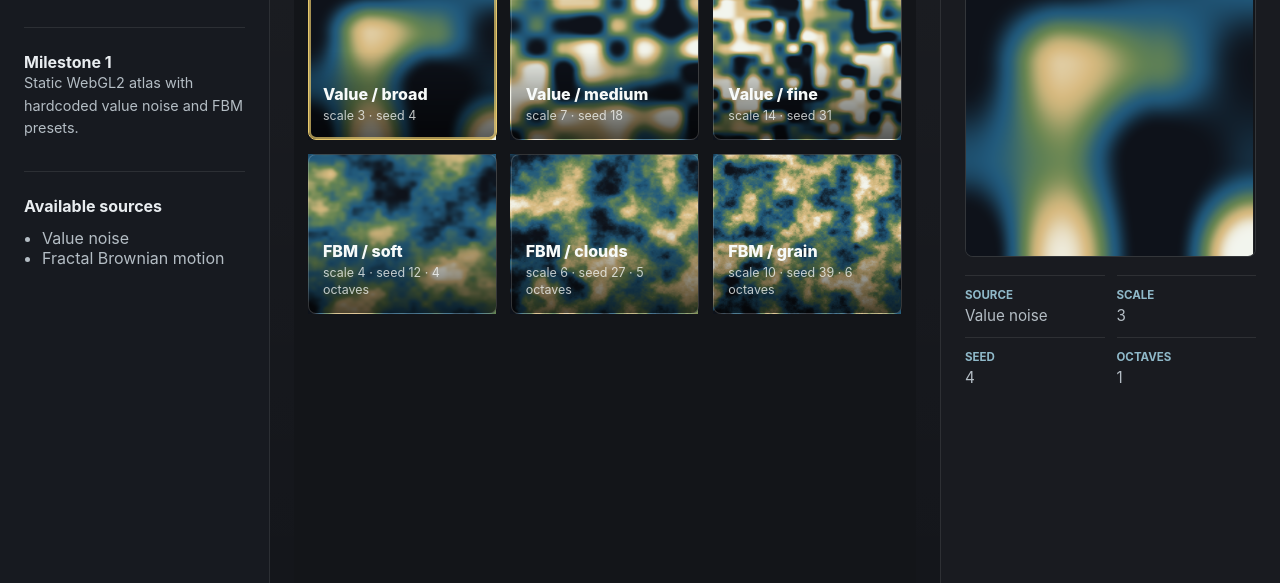
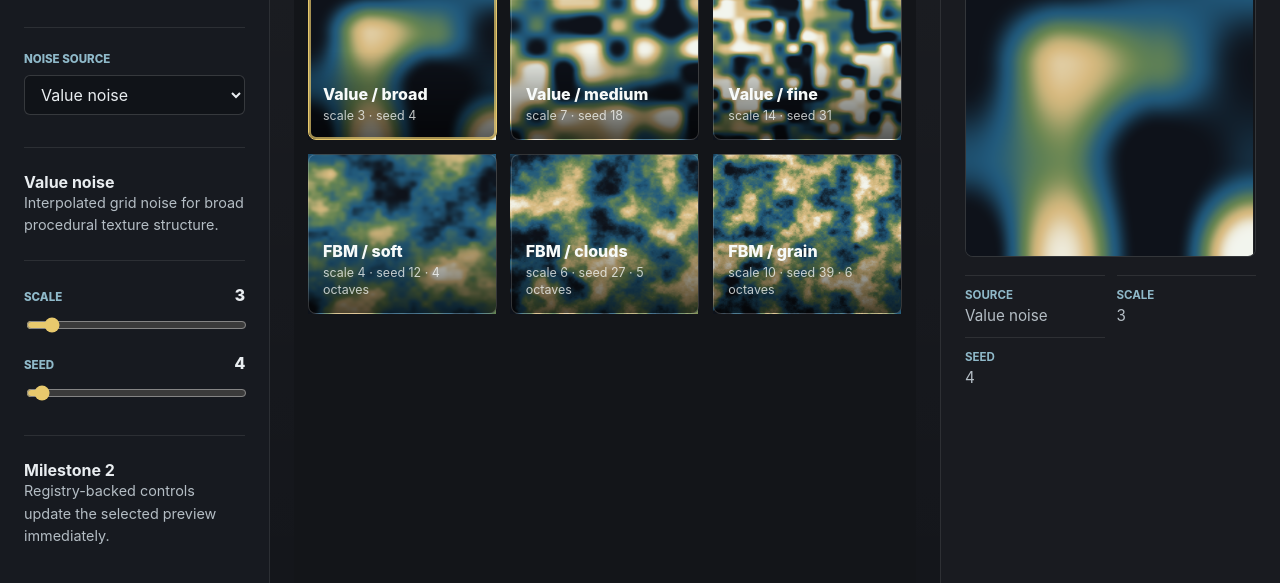
Before and after one commit to atolix/noise-atlas, a website built with Vite: page index.html in a window 1280 px wide. Shown: the part 119-702 px from the top of the page. Built offline with nearby package versions, Linux system fonts and the light colour scheme.

Commit message:
Add metadata-driven noise controls

```diff
--- a/src/main.ts
+++ b/src/main.ts
@@ -1,4 +1,6 @@
-import { atlasCells, describeCell, type AtlasCell } from "./noise/presets";
+import { atlasCells, describeCell } from "./noise/presets";
+import { getDefaultParameterValues, getNoiseDefinition, noiseDefinitions } from "./noise/registry";
+import type { AtlasCell, NoiseParameter } from "./noise/types";
 import { WebGlNoiseRenderer } from "./renderer/webgl";
 import "./styles.css";
 
@@ -10,6 +12,7 @@ if (!app) {
 
 const root = app;
 let selectedIndex = 0;
+let activeNoiseId = atlasCells[0]?.noiseId ?? noiseDefinitions[0]?.id ?? "value";
 let atlasRenderer: WebGlNoiseRenderer | null = null;
 let previewRenderer: WebGlNoiseRenderer | null = null;
 
@@ -21,15 +24,17 @@ root.innerHTML = `
         <h1>Procedural previews</h1>
       </div>
       <div class="control-group">
-        <h2>Milestone 1</h2>
-        <p>Static WebGL2 atlas with hardcoded value noise and FBM presets.</p>
+        <label class="field-label" for="noise-source">Noise source</label>
+        <select id="noise-source" class="select-control"></select>
       </div>
       <div class="control-group compact">
-        <h2>Available sources</h2>
-        <ul>
-          <li>Value noise</li>
-          <li>Fractal Brownian motion</li>
-        </ul>
+        <h2 data-noise-name></h2>
+        <p data-noise-description></p>
+      </div>
+      <form class="parameter-form" aria-label="Noise parameters"></form>
+      <div class="control-group compact">
+        <h2>Milestone 2</h2>
+        <p>Registry-backed controls update the selected preview immediately.</p>
       </div>
     </aside>
 
@@ -63,10 +68,15 @@ const previewCanvas = query<HTMLCanvasElement>(".preview-canvas");
 const grid = query<HTMLDivElement>(".atlas-grid");
 const selectedName = query<HTMLHeadingElement>("[data-selected-name]");
 const metadata = query<HTMLDListElement>(".metadata");
+const noiseSelect = query<HTMLSelectElement>("#noise-source");
+const noiseName = query<HTMLHeadingElement>("[data-noise-name]");
+const noiseDescription = query<HTMLParagraphElement>("[data-noise-description]");
+const parameterForm = query<HTMLFormElement>(".parameter-form");
 
 try {
   atlasRenderer = new WebGlNoiseRenderer(atlasCanvas);
   previewRenderer = new WebGlNoiseRenderer(previewCanvas);
+  renderNoiseSelect();
   renderGridButtons();
   renderSelection();
   queueRender();
@@ -91,6 +101,14 @@ window.addEventListener("keydown", (event) => {
   }
 });
 
+noiseSelect.addEventListener("change", () => {
+  activeNoiseId = noiseSelect.value;
+  const existingIndex = atlasCells.findIndex((cell) => cell.noiseId === activeNoiseId);
+  selectedIndex = existingIndex === -1 ? createCellFromActiveNoise() : existingIndex;
+  renderSelection();
+  queueRender();
+});
+
 function renderGridButtons(): void {
   grid.innerHTML = "";
 
@@ -99,7 +117,7 @@ function renderGridButtons(): void {
     button.className = "atlas-cell";
     button.type = "button";
     button.dataset.cellId = cell.id;
-    button.setAttribute("aria-label", `${cell.name}, ${describeCell(cell)}`);
+    button.setAttribute("aria-label", `${cell.label}, ${describeCell(cell)}`);
     button.addEventListener("click", () => {
       selectedIndex = index;
       renderSelection();
@@ -107,7 +125,7 @@ function renderGridButtons(): void {
     });
 
     button.innerHTML = `
-      <span class="cell-label">${cell.name}</span>
+      <span class="cell-label">${cell.label}</span>
       <span class="cell-meta">${describeCell(cell)}</span>
     `;
 
@@ -115,22 +133,100 @@ function renderGridButtons(): void {
   }
 }
 
+function renderNoiseSelect(): void {
+  noiseSelect.innerHTML = "";
+
+  for (const definition of noiseDefinitions) {
+    const option = document.createElement("option");
+    option.value = definition.id;
+    option.textContent = definition.name;
+    noiseSelect.append(option);
+  }
+}
+
 function renderSelection(): void {
   const selected = getSelectedCell();
-  selectedName.textContent = selected.name;
-  metadata.innerHTML = `
-    <div><dt>Source</dt><dd>${selected.kind === "fbm" ? "FBM" : "Value noise"}</dd></div>
-    <div><dt>Scale</dt><dd>${selected.scale}</dd></div>
-    <div><dt>Seed</dt><dd>${selected.seed}</dd></div>
-    <div><dt>Octaves</dt><dd>${selected.octaves}</dd></div>
-  `;
+  const definition = getNoiseDefinition(selected.noiseId);
+  activeNoiseId = selected.noiseId;
+  noiseSelect.value = activeNoiseId;
+  noiseName.textContent = definition.name;
+  noiseDescription.textContent = definition.description;
+  selectedName.textContent = selected.label;
+  renderSelectedMetadata(selected, definition.parameters);
+  renderParameterControls(selected, definition.parameters);
+  updateGridSelection();
+}
 
+function updateGridSelection(): void {
   for (const [index, button] of getCellButtons().entries()) {
     const isSelected = index === selectedIndex;
     button.classList.toggle("is-selected", isSelected);
     button.setAttribute("aria-pressed", String(isSelected));
     button.tabIndex = isSelected ? 0 : -1;
+    const cell = atlasCells[index];
+    button.setAttribute("aria-label", `${cell.label}, ${describeCell(cell)}`);
+    button.querySelector(".cell-meta")?.replaceChildren(document.createTextNode(describeCell(cell)));
   }
+}
+
+function renderSelectedMetadata(cell: AtlasCell, parameters: NoiseParameter[]): void {
+  metadata.innerHTML = renderMetadata(cell, parameters);
+}
+
+function renderParameterControls(cell: AtlasCell, parameters: NoiseParameter[]): void {
+  parameterForm.innerHTML = "";
+
+  for (const parameter of parameters) {
+    const value = cell.params[parameter.name] ?? parameter.defaultValue;
+    const group = document.createElement("label");
+    group.className = "parameter-control";
+    group.innerHTML = `
+      <span>
+        <span class="field-label">${parameter.label}</span>
+        <span class="parameter-value">${formatParameterValue(value, parameter)}</span>
+      </span>
+      <input
+        type="range"
+        name="${parameter.name}"
+        min="${parameter.min}"
+        max="${parameter.max}"
+        step="${parameter.step}"
+        value="${value}"
+      />
+    `;
+
+    const input = group.querySelector<HTMLInputElement>("input");
+    const output = group.querySelector<HTMLSpanElement>(".parameter-value");
+
+    if (!input || !output) {
+      throw new Error(`Unable to render parameter control: ${parameter.name}`);
+    }
+
+    input.addEventListener("input", () => {
+      const nextValue = parameter.type === "int" ? Math.round(input.valueAsNumber) : input.valueAsNumber;
+      cell.params[parameter.name] = nextValue;
+      input.value = String(nextValue);
+      output.textContent = formatParameterValue(nextValue, parameter);
+      renderSelectedMetadata(cell, parameters);
+      updateGridSelection();
+      queueRender();
+    });
+
+    parameterForm.append(group);
+  }
+}
+
+function renderMetadata(cell: AtlasCell, parameters: NoiseParameter[]): string {
+  const source = getNoiseDefinition(cell.noiseId);
+  const rows = [
+    `<div><dt>Source</dt><dd>${escapeHtml(source.name)}</dd></div>`,
+    ...parameters.map((parameter) => {
+      const value = cell.params[parameter.name] ?? parameter.defaultValue;
+      return `<div><dt>${escapeHtml(parameter.label)}</dt><dd>${formatParameterValue(value, parameter)}</dd></div>`;
+    })
+  ];
+
+  return rows.join("");
 }
 
 function queueRender(): void {
@@ -171,6 +267,19 @@ function moveSelection(delta: number): void {
   renderSelection();
   queueRender();
   getCellButtons()[selectedIndex]?.focus();
+}
+
+function createCellFromActiveNoise(): number {
+  const definition = getNoiseDefinition(activeNoiseId);
+  const nextIndex = atlasCells.length + 1;
+  atlasCells.push({
+    id: `${definition.id}-custom-${nextIndex}`,
+    noiseId: definition.id,
+    label: `${definition.name} / custom`,
+    params: getDefaultParameterValues(definition)
+  });
+  renderGridButtons();
+  return atlasCells.length - 1;
 }
 
 function getSelectedCell(): AtlasCell {
@@ -215,3 +324,7 @@ function query<T extends Element>(selector: string): T {
 function escapeHtml(value: string): string {
   return value.replaceAll("&", "&amp;").replaceAll("<", "&lt;").replaceAll(">", "&gt;");
 }
+
+function formatParameterValue(value: number, parameter: NoiseParameter): string {
+  return parameter.type === "int" ? String(Math.round(value)) : value.toFixed(2).replace(/\.?0+$/, "");
+}
--- a/src/noise/presets.ts
+++ b/src/noise/presets.ts
@@ -1,82 +1,78 @@
-export type NoiseKind = "value" | "fbm";
-
-export type AtlasCell = {
-  id: string;
-  kind: NoiseKind;
-  name: string;
-  scale: number;
-  seed: number;
-  octaves: number;
-  gain: number;
-  lacunarity: number;
-};
+import type { AtlasCell } from "./types";
 
 export const atlasCells: AtlasCell[] = [
   {
     id: "value-low",
-    kind: "value",
-    name: "Value / broad",
+    noiseId: "value",
+    label: "Value / broad",
+    params: {
       scale: 3,
-    seed: 4,
-    octaves: 1,
-    gain: 0.5,
-    lacunarity: 2
+      seed: 4
+    }
   },
   {
     id: "value-mid",
-    kind: "value",
-    name: "Value / medium",
+    noiseId: "value",
+    label: "Value / medium",
+    params: {
       scale: 7,
-    seed: 18,
-    octaves: 1,
-    gain: 0.5,
-    lacunarity: 2
+      seed: 18
+    }
   },
   {
     id: "value-high",
-    kind: "value",
-    name: "Value / fine",
+    noiseId: "value",
+    label: "Value / fine",
+    params: {
       scale: 14,
-    seed: 31,
-    octaves: 1,
-    gain: 0.5,
-    lacunarity: 2
+      seed: 31
+    }
   },
   {
     id: "fbm-soft",
-    kind: "fbm",
-    name: "FBM / soft",
+    noiseId: "fbm",
+    label: "FBM / soft",
+    params: {
       scale: 4,
       seed: 12,
       octaves: 4,
       gain: 0.52,
       lacunarity: 2
+    }
   },
   {
     id: "fbm-clouds",
-    kind: "fbm",
-    name: "FBM / clouds",
+    noiseId: "fbm",
+    label: "FBM / clouds",
+    params: {
       scale: 6,
       seed: 27,
       octaves: 5,
       gain: 0.48,
       lacunarity: 2.15
+    }
   },
   {
     id: "fbm-grain",
-    kind: "fbm",
-    name: "FBM / grain",
+    noiseId: "fbm",
+    label: "FBM / grain",
+    params: {
       scale: 10,
       seed: 39,
       octaves: 6,
       gain: 0.42,
       lacunarity: 2.35
     }
+  }
 ];
 
 export function describeCell(cell: AtlasCell): string {
-  const base = `scale ${cell.scale} · seed ${cell.seed}`;
-  return cell.kind === "fbm"
-    ? `${base} · ${cell.octaves} octaves`
+  const base = `scale ${formatValue(cell.params.scale)} · seed ${formatValue(cell.params.seed)}`;
+  return cell.noiseId === "fbm"
+    ? `${base} · ${formatValue(cell.params.octaves)} octaves`
     : base;
 }
+
+function formatValue(value: number | undefined): string {
+  return value === undefined ? "n/a" : String(value);
+}
--- /dev/null
+++ b/src/noise/registry.ts
@@ -0,0 +1,84 @@
+import type { NoiseDefinition, NoiseParameterValues } from "./types";
+
+const commonParameters = [
+  {
+    type: "float",
+    name: "scale",
+    label: "Scale",
+    min: 1,
+    max: 24,
+    step: 0.5,
+    defaultValue: 6
+  },
+  {
+    type: "int",
+    name: "seed",
+    label: "Seed",
+    min: 0,
+    max: 99,
+    step: 1,
+    defaultValue: 12
+  }
+] as const;
+
+export const noiseDefinitions: NoiseDefinition[] = [
+  {
+    id: "value",
+    name: "Value noise",
+    description: "Interpolated grid noise for broad procedural texture structure.",
+    shaderKind: 0,
+    parameters: [...commonParameters]
+  },
+  {
+    id: "fbm",
+    name: "Fractal Brownian motion",
+    description: "Layered value noise with octave, gain, and lacunarity controls.",
+    shaderKind: 1,
+    parameters: [
+      ...commonParameters,
+      {
+        type: "int",
+        name: "octaves",
+        label: "Octaves",
+        min: 1,
+        max: 8,
+        step: 1,
+        defaultValue: 5
+      },
+      {
+        type: "float",
+        name: "gain",
+        label: "Gain",
+        min: 0.1,
+        max: 0.9,
+        step: 0.01,
+        defaultValue: 0.5
+      },
+      {
+        type: "float",
+        name: "lacunarity",
+        label: "Lacunarity",
+        min: 1.2,
+        max: 3.5,
+        step: 0.05,
+        defaultValue: 2
+      }
+    ]
+  }
+];
+
+export function getNoiseDefinition(noiseId: string): NoiseDefinition {
+  const definition = noiseDefinitions.find((noise) => noise.id === noiseId);
+
+  if (!definition) {
+    throw new Error(`Unknown noise definition: ${noiseId}`);
+  }
+
+  return definition;
+}
+
+export function getDefaultParameterValues(definition: NoiseDefinition): NoiseParameterValues {
+  return Object.fromEntries(
+    definition.parameters.map((parameter) => [parameter.name, parameter.defaultValue])
+  );
+}
--- /dev/null
+++ b/src/noise/types.ts
@@ -0,0 +1,36 @@
+export type NoiseParameter =
+  | {
+      type: "float";
+      name: string;
+      label: string;
+      min: number;
+      max: number;
+      step: number;
+      defaultValue: number;
+    }
+  | {
+      type: "int";
+      name: string;
+      label: string;
+      min: number;
+      max: number;
+      step: number;
+      defaultValue: number;
+    };
+
+export type NoiseParameterValues = Record<string, number>;
+
+export type NoiseDefinition = {
+  id: string;
+  name: string;
+  description: string;
+  shaderKind: number;
+  parameters: NoiseParameter[];
+};
+
+export type AtlasCell = {
+  id: string;
+  noiseId: string;
+  label: string;
+  params: NoiseParameterValues;
+};
--- a/src/renderer/webgl.ts
+++ b/src/renderer/webgl.ts
@@ -1,4 +1,5 @@
-import type { AtlasCell } from "../noise/presets";
+import { getNoiseDefinition } from "../noise/registry";
+import type { AtlasCell } from "../noise/types";
 import { fragmentShaderSource, vertexShaderSource } from "./shaders";
 
 type UniformLocations = {
@@ -88,12 +89,13 @@ export class WebGlNoiseRenderer {
 
   private setCellUniforms(cell: AtlasCell): void {
     const gl = this.gl;
-    gl.uniform1i(this.uniforms.noiseKind, cell.kind === "fbm" ? 1 : 0);
-    gl.uniform1f(this.uniforms.scale, cell.scale);
-    gl.uniform1f(this.uniforms.seed, cell.seed);
-    gl.uniform1i(this.uniforms.octaves, cell.octaves);
-    gl.uniform1f(this.uniforms.gain, cell.gain);
-    gl.uniform1f(this.uniforms.lacunarity, cell.lacunarity);
+    const definition = getNoiseDefinition(cell.noiseId);
+    gl.uniform1i(this.uniforms.noiseKind, definition.shaderKind);
+    gl.uniform1f(this.uniforms.scale, cell.params.scale ?? 1);
+    gl.uniform1f(this.uniforms.seed, cell.params.seed ?? 0);
+    gl.uniform1i(this.uniforms.octaves, Math.round(cell.params.octaves ?? 1));
+    gl.uniform1f(this.uniforms.gain, cell.params.gain ?? 0.5);
+    gl.uniform1f(this.uniforms.lacunarity, cell.params.lacunarity ?? 2);
   }
 }
 
--- a/src/styles.css
+++ b/src/styles.css
@@ -19,6 +19,11 @@ body {
 }
 
 button {
+  font: inherit;
+}
+
+select,
+input {
   font: inherit;
 }
 
@@ -109,6 +114,63 @@ dd {
   margin-bottom: 0;
   font-size: 0.9rem;
   line-height: 1.55;
+}
+
+.field-label {
+  display: block;
+  color: #8fb9c9;
+  font-size: 0.72rem;
+  font-weight: 800;
+  line-height: 1.25;
+  text-transform: uppercase;
+}
+
+.select-control {
+  width: 100%;
+  min-height: 40px;
+  margin-top: 8px;
+  border: 1px solid rgba(255, 255, 255, 0.16);
+  border-radius: 6px;
+  background: #101318;
+  color: #e9edf0;
+  padding: 0 12px;
+}
+
+.select-control:focus-visible,
+.parameter-control input:focus-visible {
+  outline: 3px solid #e8c96d;
+  outline-offset: 3px;
+}
+
+.parameter-form {
+  display: grid;
+  gap: 18px;
+  margin-top: 24px;
+  padding-top: 24px;
+  border-top: 1px solid rgba(255, 255, 255, 0.09);
+}
+
+.parameter-control {
+  display: grid;
+  gap: 10px;
+}
+
+.parameter-control > span {
+  display: flex;
+  align-items: baseline;
+  justify-content: space-between;
+  gap: 12px;
+}
+
+.parameter-value {
+  color: #e9edf0;
+  font-variant-numeric: tabular-nums;
+  font-weight: 800;
+}
+
+.parameter-control input {
+  width: 100%;
+  accent-color: #e8c96d;
 }
 
 .compact ul {
```
Also changed, not shown: 1 other file. Lines whose indentation alone changed are shown as unchanged.
